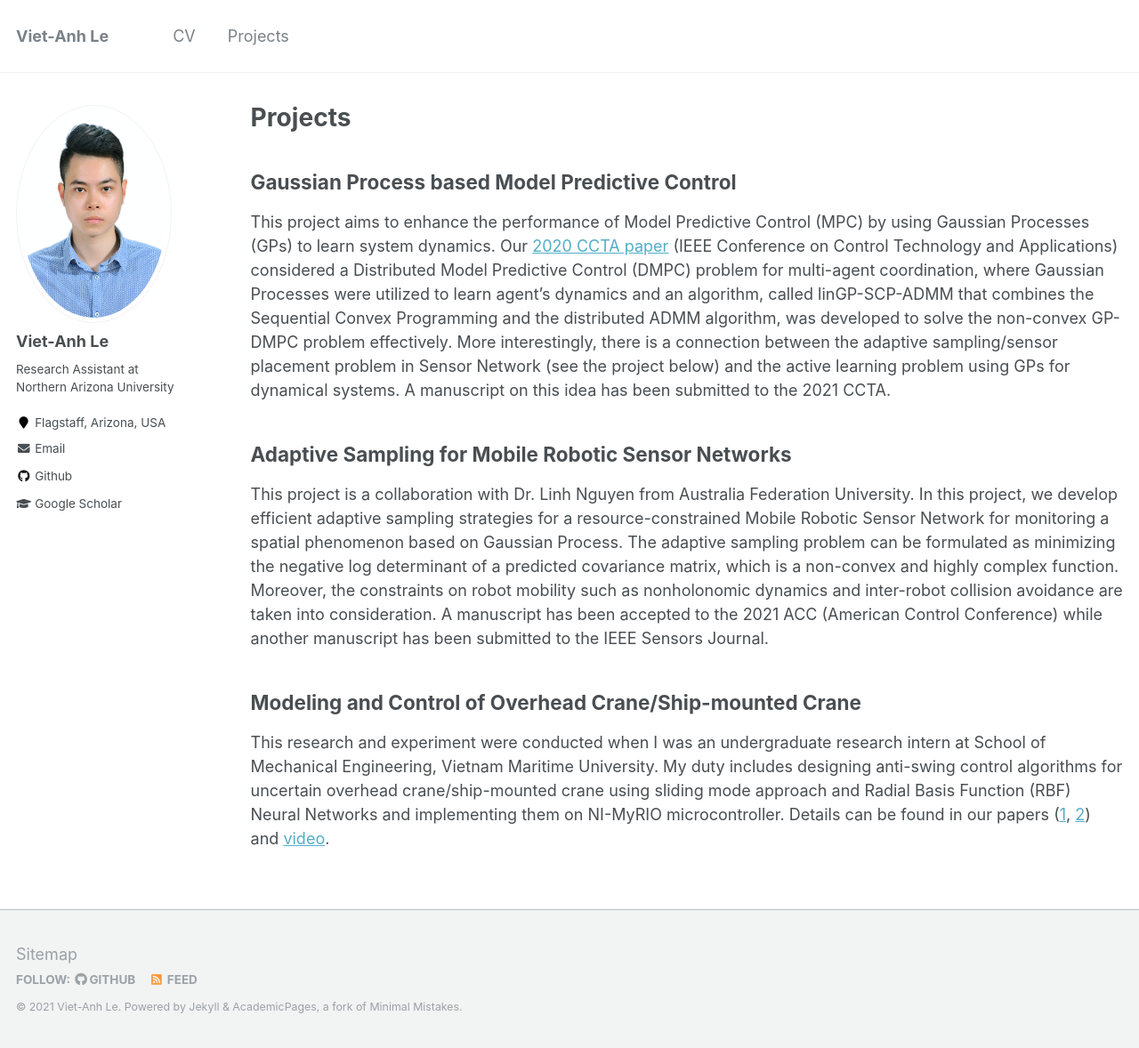
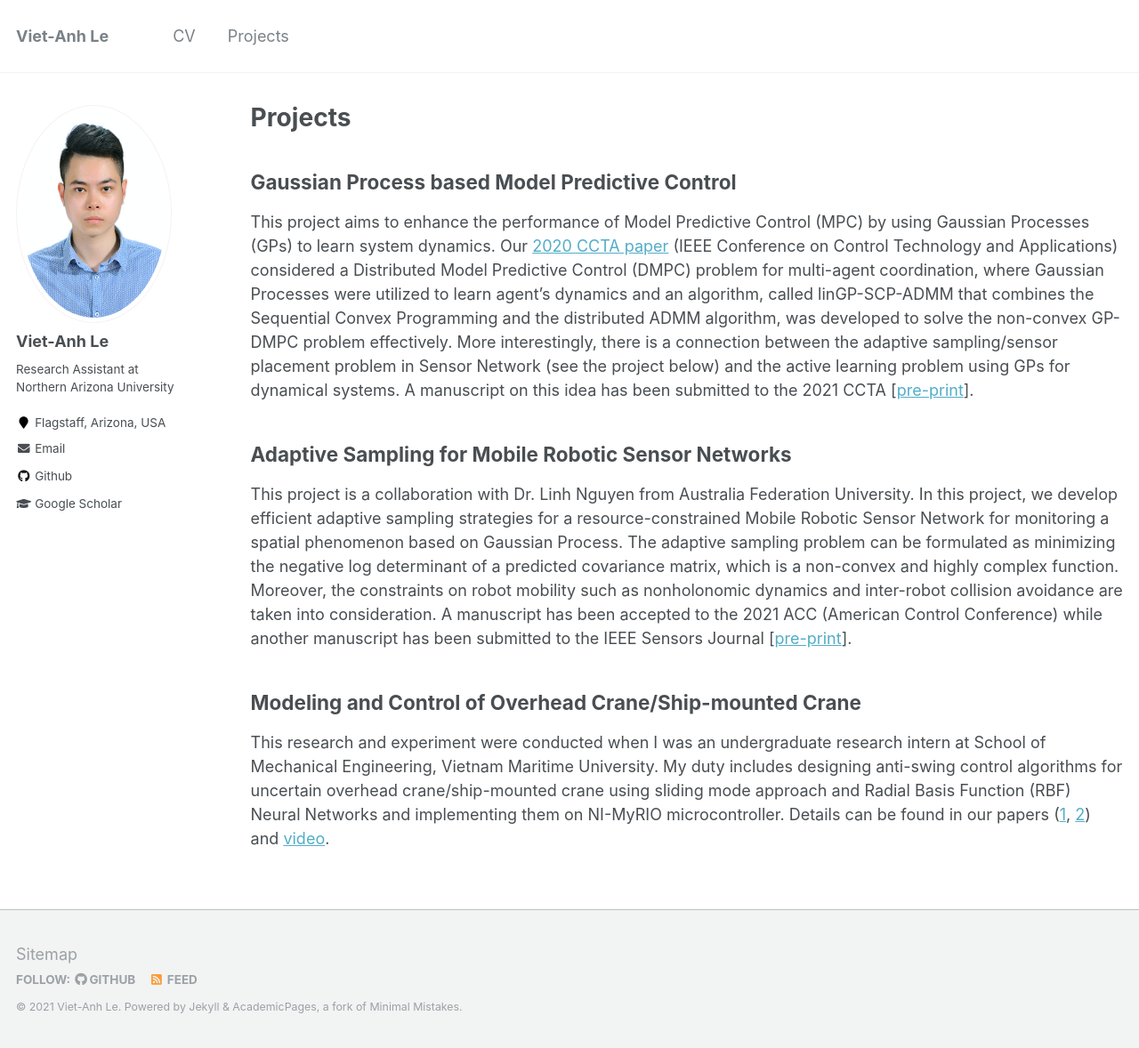
Before and after one commit to vietanhle0101/vietanhle0101.github.io, a Jekyll site: the page built from _pages/projects.md, in a window 1280 px wide and 1178 px high. Shown: the whole window at 89% size. Built offline with Jekyll 4.4.1, drawn with Linux system fonts in a browser that asks for light colours.

Commit message:
update project

```diff
--- a/_pages/projects.md
+++ b/_pages/projects.md
@@ -8,12 +8,12 @@ author_profile: true
 ## Gaussian Process based  Model Predictive Control
 <!-- ![](../images/ccta.png) -->
 
-This project aims to enhance the performance of Model Predictive Control (MPC) by using Gaussian Processes (GPs) to learn system dynamics. Our [2020 CCTA paper](https://ieeexplore.ieee.org/abstract/document/9206390) (IEEE Conference on Control Technology and Applications) considered a Distributed Model Predictive Control (DMPC) problem for multi-agent coordination, where Gaussian Processes were utilized to learn agent's dynamics and an algorithm, called linGP-SCP-ADMM that combines the Sequential Convex Programming and the distributed ADMM algorithm, was developed to solve the non-convex GP-DMPC problem effectively. More interestingly, there is a connection between the adaptive sampling/sensor placement problem in Sensor Network (see the project below) and the active learning problem using GPs for dynamical systems. A manuscript on this idea has been submitted to the 2021 CCTA.
+This project aims to enhance the performance of Model Predictive Control (MPC) by using Gaussian Processes (GPs) to learn system dynamics. Our [2020 CCTA paper](https://ieeexplore.ieee.org/abstract/document/9206390) (IEEE Conference on Control Technology and Applications) considered a Distributed Model Predictive Control (DMPC) problem for multi-agent coordination, where Gaussian Processes were utilized to learn agent's dynamics and an algorithm, called linGP-SCP-ADMM that combines the Sequential Convex Programming and the distributed ADMM algorithm, was developed to solve the non-convex GP-DMPC problem effectively. More interestingly, there is a connection between the adaptive sampling/sensor placement problem in Sensor Network (see the project below) and the active learning problem using GPs for dynamical systems. A manuscript on this idea has been submitted to the 2021 CCTA [[pre-print](https://arxiv.org/abs/2101.10351)].
 
 ## Adaptive Sampling for Mobile Robotic Sensor Networks
 <!-- ![](../images/mrsn.png) -->
 
-This project is a collaboration with Dr. Linh Nguyen from Australia Federation University. In this project, we develop efficient adaptive sampling strategies for a resource-constrained Mobile Robotic Sensor Network for monitoring a spatial phenomenon based on Gaussian Process. The adaptive sampling problem can be formulated as minimizing the negative log determinant of a predicted covariance matrix, which is a non-convex and highly complex function. Moreover, the constraints on robot mobility such as nonholonomic dynamics and inter-robot collision avoidance are taken into consideration. A manuscript has been accepted to the 2021 ACC (American Control Conference) while another manuscript has been submitted to the IEEE Sensors Journal.
+This project is a collaboration with Dr. Linh Nguyen from Australia Federation University. In this project, we develop efficient adaptive sampling strategies for a resource-constrained Mobile Robotic Sensor Network for monitoring a spatial phenomenon based on Gaussian Process. The adaptive sampling problem can be formulated as minimizing the negative log determinant of a predicted covariance matrix, which is a non-convex and highly complex function. Moreover, the constraints on robot mobility such as nonholonomic dynamics and inter-robot collision avoidance are taken into consideration. A manuscript has been accepted to the 2021 ACC (American Control Conference) while another manuscript has been submitted to the IEEE Sensors Journal [[pre-print](https://arxiv.org/abs/2101.10500)].
 <!-- This temporary [poster](../files/MRSN_poster.pdf) may be helpful to get the overall idea. -->
 
 ## Modeling and Control of Overhead Crane/Ship-mounted Crane
```
Also changed, not shown: 1 other file.
